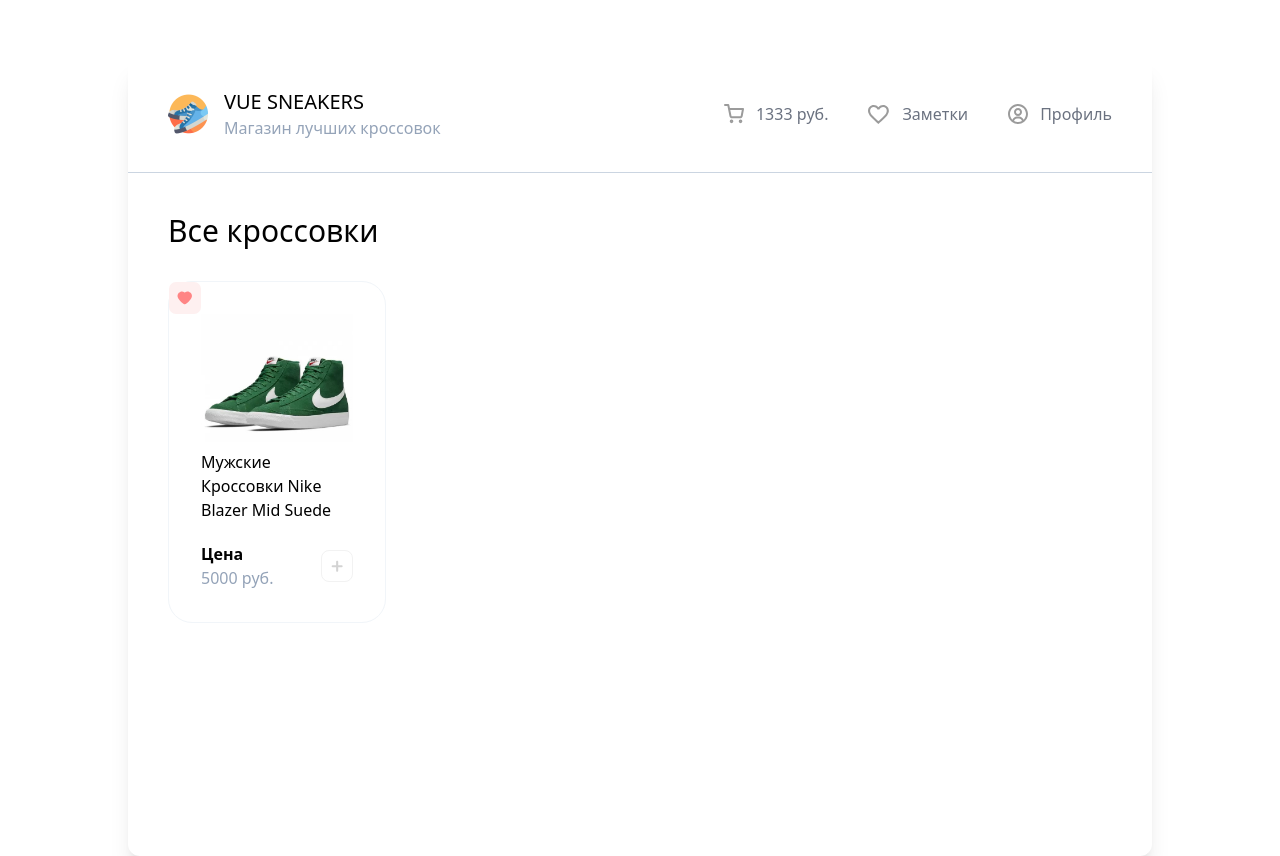
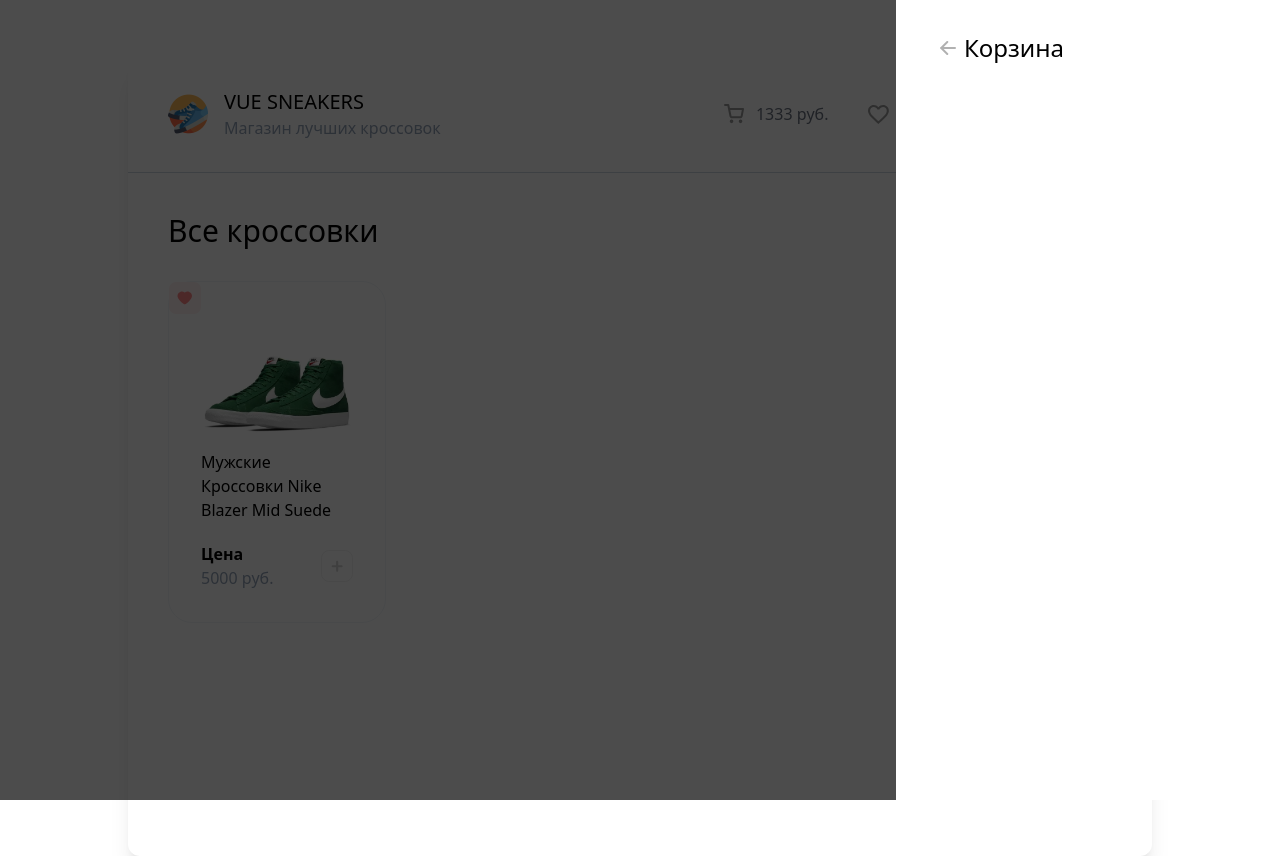
Before and after one commit to YaroslavlProhodimec/ProjectVueSneakers, a Vue app: page / in a window 1280 px wide. Built offline with nearby package versions, Linux system fonts and the light colour scheme.

Commit message:
Realise busket

```diff
--- a/src/App.vue
+++ b/src/App.vue
@@ -1,11 +1,13 @@
 <script setup>
 import AppHeader from '@/components/AppHeader.vue'
 import SneakersCardList from '@/components/SneakersCardList.vue'
+import DrawerSide from '@/components/DrawerSide.vue'
 </script>
 
 <template>
   <div class="w-4/5 m-auto h-screen rounded-xl shadow-xl mt-14">
     <AppHeader />
+    <DrawerSide />
     <div class="p-10">
     <h2 class="text-3xl fond-bold mb-8">Все кроссовки</h2>
     <SneakersCardList/>
--- /dev/null
+++ b/src/components/DrawerHead.vue
@@ -0,0 +1,36 @@
+<script setup>
+
+</script>
+<template>
+  <div class="flex items-center gap-5">
+    <svg
+      class="opacity-30 cursor-pointer rotate-180 hover:opacity-100 transition translate-x-3"
+      width="16"
+      height="14"
+      viewBox="0 0 16 14"
+      fill="none"
+      xmlns="http://www.w3.org/2000/svg"
+    >
+      <path
+        d="M1 7H14.7143"
+        stroke="black"
+        stroke-width="2"
+        stroke-linecap="round"
+        stroke-linejoin="round"
+      />
+      <path
+        d="M8.71436 1L14.7144 7L8.71436 13"
+        stroke="black"
+        stroke-width="2"
+        stroke-linecap="round"
+        stroke-linejoin="round"
+      />
+    </svg>
+    <h2 class="text-2xl fond-bold">Корзина</h2>
+
+  </div>
+
+
+</template>
+<script setup lang="ts">
+</script>
--- /dev/null
+++ b/src/components/DrawerSide.vue
@@ -0,0 +1,10 @@
+<script setup lang="ts">
+import DrawerHead from '/src/components/DrawerHead.vue'
+</script>
+<template>
+  <div class="fixed top-0 left-0 h-full w-full bg-black z-10 opacity-70">
+  </div>
+    <div class="bg-white w-96 h-full fixed right-0 top-0 z-20 p-8">
+      <DrawerHead/>
+  </div>
+</template>
```
Also changed, not shown: src/components/Driwer.vue (deleted).
